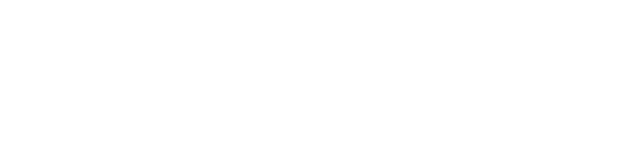
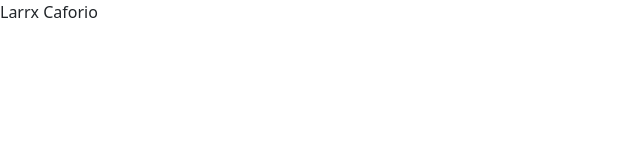
Before and after one commit to webpxl/41dvo1070-werkplekleren-1-portfolio-25-26-grdvo-clarrx, a plain HTML site: page index.html in a window 1280 px wide. Shown: the whole page, without its empty margins (0-640 px from the left). Drawn offline with nearby package versions, Linux system fonts and the light colour scheme; a small style sheet from the web is missing.

Commit message:
second commit

```diff
--- a/index.html
+++ b/index.html
@@ -9,6 +9,6 @@
     <link href="https://cdn.jsdelivr.net/npm/bootstrap@5.3.2/dist/css/bootstrap.min.css" rel="stylesheet" integrity="sha384-MQ6q0s3Yd2dYf3k2n5f7s8Kj1h3Q9b6s4n0V7x2Z1p8r6t5c4v3b2a1l0m9n8o7p" crossorigin="anonymous">
 </head>
 <body>
-
+<p>Larrx Caforio</p>
 </body>
 </html>
```
